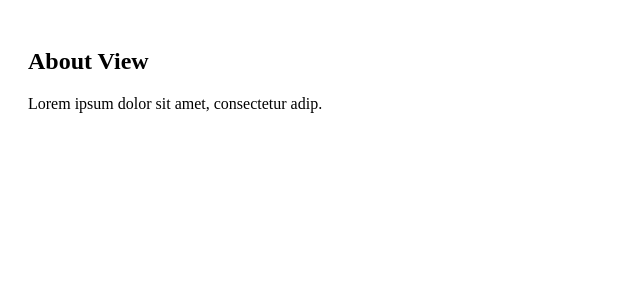
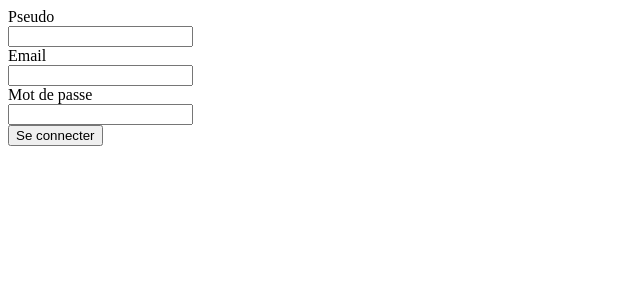
Before and after one commit to Juralexx/MERN-Project, a React (Create React App) app in the folder views/: page /register in a window 1280 px wide. Before the commit this address led to /. Shown: the top 300 px of the page, without its empty margins (0-640 px from the left). Built offline with nearby package versions, Linux system fonts and the light colour scheme.

Commit message:
Version 0.1

```diff
--- a/views/src/components/Routes/index.js
+++ b/views/src/components/Routes/index.js
@@ -5,12 +5,16 @@ import Trending from '../../pages/Trending'
 import Profil from '../../pages/Profil'
 import Dashboard from '../../pages/Dashboard'
 import Project from '../../pages/Project'
+import Login from '../../pages/Signin'
+import Signup from '../../pages/Signup'
 
 function Index() {
   return (
     <Router>
       <Routes>
         <Route path="/" element={ <Home /> } />
+          <Route path="login" element={ <Login /> } />
+          <Route path="register" element={ <Signup /> } />
           <Route path="trending" element={ <Trending /> } />
           <Route path="profil" element={ <Profil /> } />
           <Route path="dashboard" element={ <Dashboard /> } />
--- a/views/src/components/log/SignInForm.js
+++ b/views/src/components/log/SignInForm.js
@@ -33,14 +33,14 @@ const SignInForm = () => {
     }
 
     return (
-        <form action="" onSubmit={ handleLogin } id="sign-in-form">
+        <form action="" onSubmit={ handleLogin } id="signin-form">
             <label htmlFor="email">Email</label><br />
             <input
                 type="text"
                 name="email"
                 id="email"
+                value={ email }
                 onChange={ (e) => setEmail(e.target.value) }
-                value={ email }
             />
 
             <div className="email error"></div>
@@ -50,8 +50,8 @@ const SignInForm = () => {
                 type="password"
                 name="password"
                 id="password"
+                value={ password }
                 onChange={ (e) => setPassword(e.target.value) }
-                value={ password }
             />
 
             <div className="password error"></div>
--- a/views/src/components/log/SignUpForm.js
+++ b/views/src/components/log/SignUpForm.js
@@ -1,10 +1,78 @@
-import React from 'react';
+import React, { useState } from 'react';
+import axios from 'axios';
 
 const SignUpForm = () => {
+    const [pseudo, setPseudo] = useState("");
+    const [email, setEmail] = useState("");
+    const [password, setPassword] = useState("");
+
+    const handleLogin = (e) => {
+        e.preventDefault()
+        const pseudoError = document.querySelector('.pseudo.error')
+        const emailError = document.querySelector('.email.error')
+        const passwordError = document.querySelector('.password.error')
+
+        axios({
+            method: "post",
+            url: `${ process.env.REACT_APP_API_URL }api/user/signup`,
+            widthCredentials: true,
+            data: {
+                pseudo: pseudo,
+                email: email,
+                password,
+            },
+        })
+            .then((res) => {
+                if(res.data.errors) {
+                    pseudoError.innerHTML = res.data.errors.pseudo
+                    emailError.innerHTML = res.data.errors.email
+                    passwordError.innerHTML = res.data.errors.password
+                } else {
+                    window.location = '/'
+                }
+            })
+            .catch((err) => {
+                console.log(err)
+            })
+    }
+
     return (
-        <div>
-            Connecter
-        </div>
+        <form action="" onSubmit={ handleLogin } id="signup-form">
+            <label htmlFor="pseudo">Pseudo</label><br />
+            <input
+                type="text"
+                name="pseudo"
+                id="pseudo"
+                value={ pseudo }
+                onChange={ (e) => setPseudo(e.target.value) }
+            />
+
+                <div className="pseudo error"></div>
+
+            <label htmlFor="email">Email</label><br />
+            <input
+                type="text"
+                name="email"
+                id="email"
+                value={ email }
+                onChange={ (e) => setEmail(e.target.value) }
+            />
+
+                <div className="email error"></div>
+
+            <label htmlFor="password">Mot de passe</label><br />
+            <input
+                type="password"
+                name="password"
+                id="password"
+                value={ password }
+                onChange={ (e) => setPassword(e.target.value) }
+            />
+
+                <div className="password error"></div>
+
+            <input type="Submit" value="Se connecter" />
+        </form>
     );
 }
 
--- a/views/src/pages/Profil.js
+++ b/views/src/pages/Profil.js
@@ -1,12 +1,9 @@
 import React from 'react';
-import Log from '../components/log';
 
 const Profil = () => {
   return (
-    <div classNome="profil-page">
-      <div className="profil-container">
-        <Log signup="{ true }" signin="{ false }"/>
-      </div>
+    <div>
+      Page de profil
     </div>
   );
 }
--- /dev/null
+++ b/views/src/pages/Signin.js
@@ -0,0 +1,14 @@
+import React from 'react';
+import SignInForm from '../components/log/SignInForm';
+
+const Login = () => {
+  return (
+    <div classNome="signin-page">
+      <div className="signin-container">
+        <SignInForm />
+      </div>
+    </div>
+  );
+}
+
+export default Login;
--- /dev/null
+++ b/views/src/pages/Signup.js
@@ -0,0 +1,14 @@
+import React from 'react';
+import SignUpForm from '../components/log/SignUpForm';
+
+const Register = () => {
+  return (
+    <div classNome="signin-page">
+      <div className="signin-container">
+        <SignUpForm />
+      </div>
+    </div>
+  );
+}
+
+export default Register;
```
Lines whose indentation alone changed are shown as unchanged.
